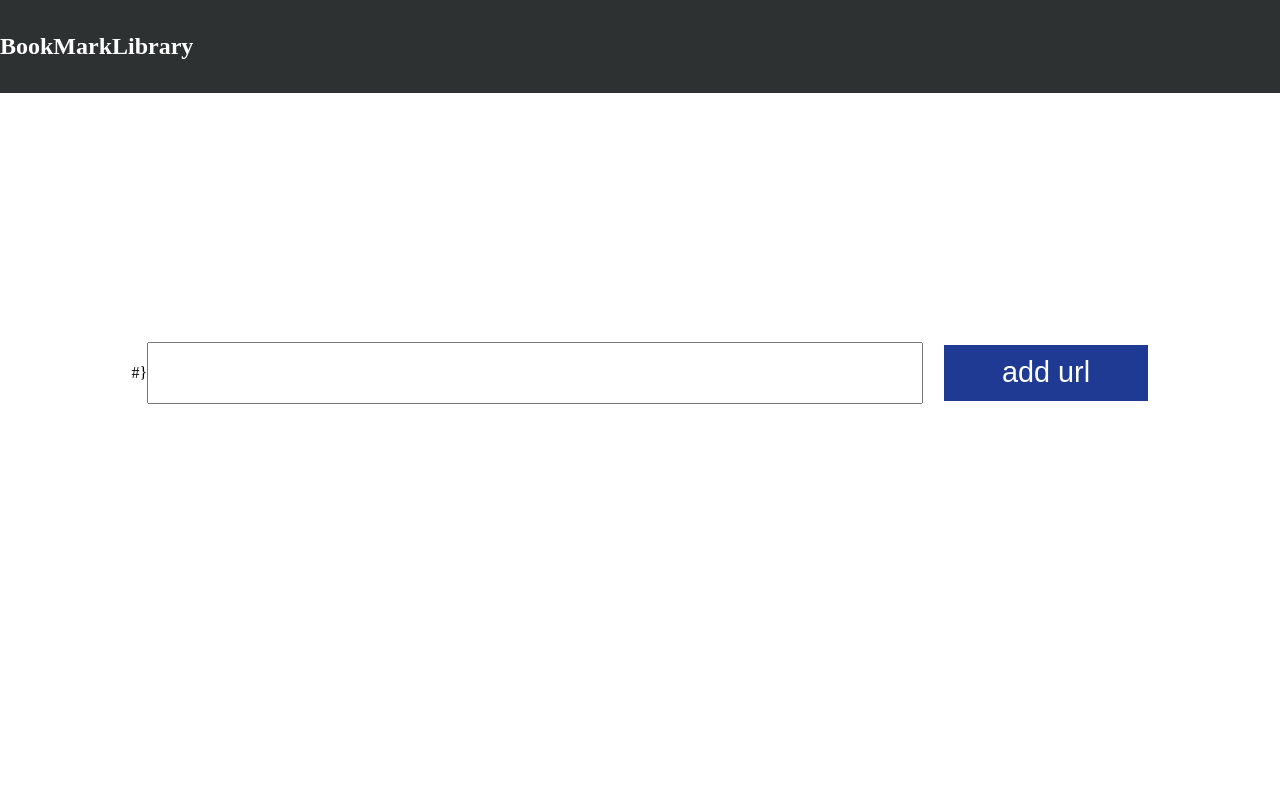
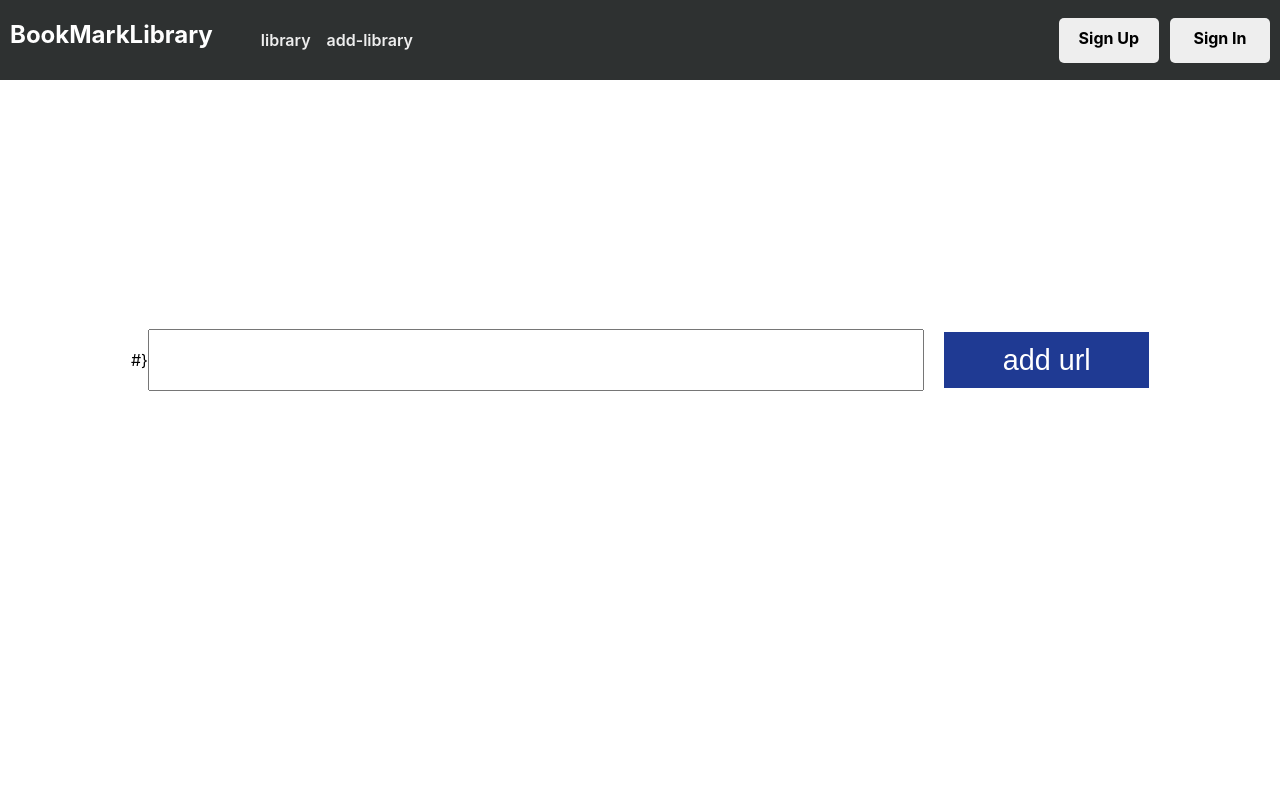
Before and after one commit to gring2/bookMarkLibrary, a Flask app: template bookMarkLibrary/templates/library/input_url.html in a window 1280 px wide. Run offline with Flask 2, Linux system fonts and the light colour scheme; the template is opened without the code that fills it, so the values that code supplies are empty; some libraries are stand-ins or nearby versions.

Commit message:
add menus on nav
Resolve

```diff
--- a/bookMarkLibrary/static/init.css
+++ b/bookMarkLibrary/static/init.css
@@ -1,3 +1,31 @@
+body nav .authenticate .logout, body nav .authenticate .login, body nav .authenticate .register {
+  color: black;
+  width: 80px;
+  height: 25px;
+  background: #eee;
+  padding: 10px;
+  text-align: center;
+  border-radius: 5px;
+  font-weight: bold;
+  text-decoration: none;
+}
+
+.link-style-none {
+  text-decoration: none;
+}
+
+.list-style-none {
+  list-style: none !important;
+}
+
+.flex {
+  display: flex !important;
+}
+
+.flex-items-center {
+  align-items: center !important;
+}
+
 html {
   height: 100vh;
   overflow: auto;
@@ -6,14 +34,41 @@
 body {
   height: 100%;
   margin: 0;
+  font-family: -apple-system, BlinkMacSystemFont, Segoe UI, Helvetica, Arial, sans-serif, Apple Color Emoji, Segoe UI Emoji, Segoe UI Symbol;
 }
 body nav {
   height: 10%;
   background-color: #2e3131;
-  padding-top: 1%;
+  display: flex;
+  justify-content: space-between;
 }
-body nav h1 {
+body nav .home-logo {
+  padding-left: 10px;
+}
+body nav .manu {
+  display: block;
+  color: #eee;
+  text-decoration: none;
+  padding-right: 8px;
+  padding-left: 8px;
+  font-weight: 600 !important;
+}
+body nav div {
+  display: flex;
+}
+body nav div h1 {
   color: #fff;
+}
+body nav .authenticate {
+  display: flex;
+  justify-content: space-between;
+  width: 16.5%;
+  min-width: 190px;
+  color: #eee;
+  padding-right: 10px;
+}
+body nav .authenticate .logout-box {
+  margin-right: 2%;
 }
 body section.content {
   height: 70%;
--- a/bookMarkLibrary/static/init.scss
+++ b/bookMarkLibrary/static/init.scss
@@ -1,3 +1,26 @@
+%navButton {
+  color: black;
+  width: 80px;
+  height: 25px;
+  background: #eee;
+  padding: 10px;
+  text-align: center;
+  border-radius: 5px;
+  font-weight: bold;
+  text-decoration: none;
+}
+.link-style-none{
+	text-decoration: none;
+}
+.list-style-none{
+  list-style: none  !important;
+}
+.flex {
+  display: flex !important;
+}
+.flex-items-center {
+    align-items: center!important;
+}
 html {
    height:100vh;
 	overflow: auto;
@@ -5,13 +28,48 @@
 body {
 	height: 100%;
   	margin: 0;
+	font-family: -apple-system,BlinkMacSystemFont,Segoe UI,Helvetica,Arial,sans-serif,Apple Color Emoji,Segoe UI Emoji,Segoe UI Symbol;
   nav{
 	height: 10%;
 	background-color: #2e3131;
-	padding-top: 1%;
-	h1{
-	  color: #fff;
+	display: flex;
+	justify-content: space-between;
+	.home-logo{
+		padding-left: 10px;
 	}
+	.manu{
+	  display: block;
+	  color: #eee;
+	  text-decoration: none;
+	  padding-right: 8px;
+	  padding-left: 8px;
+	  font-weight: 600!important;
+	}
+	div {
+	  display: flex;
+	  h1{
+		color: #fff;
+	  }
+
+	}
+	.authenticate{
+		display: flex;
+	  	justify-content: space-between;
+	    width: 16.5%;
+	  	min-width: 190px;
+	  	color: #eee;
+	  	padding-right: 10px;
+	  .logout-box{
+		  margin-right: 2%;
+
+	  }
+	 .logout,.login,.register {
+		  @extend %navButton;
+
+	  }
+
+	}
+
   }
   section.content{
 	height:70%;
--- a/bookMarkLibrary/static/library/add.css
+++ b/bookMarkLibrary/static/library/add.css
@@ -7,18 +7,6 @@
 .content div {
   width: 100%;
   height: 100%;
-}
-.content div a.block-button {
-  display: inline-block;
-  width: 20%;
-  padding: 20px 32px;
-  text-align: center;
-  line-height: 24px;
-  background-color: #2ebc4f;
-  color: #fff;
-  text-decoration: none;
-  margin-right: 1%;
-  margin-left: 1%;
 }
 
 .content > .add-url-box {
--- a/bookMarkLibrary/static/library/urls.scss
+++ b/bookMarkLibrary/static/library/urls.scss
@@ -1,6 +1,6 @@
 @import "../index";
 
-ul{
+.content > ul{
   display: flex;
   align-items: center;
   justify-content: flex-start;
--- a/bookMarkLibrary/templates/base.html
+++ b/bookMarkLibrary/templates/base.html
@@ -8,7 +8,45 @@
 </head>
 <body>
 <nav>
-    <h1>BookMarkLibrary</h1>
+    <div>
+        <div class="home-logo">
+            <a  class="link-style-none" href="{{ url_for('home')}}"><h1>BookMarkLibrary</h1></a>
+
+        </div>
+        <div>
+            <ul class="list-style-none flex flex-items-center">
+                <li><a class="manu" href="{{ url_for('library.urls') }}">library</a></li>
+                <li><a class="manu" href="{{ url_for('library.input_url') }}">add-library</a></li>
+
+            </ul>
+        </div>
+
+    </div>
+
+
+    <div class="authenticate flex-items-center">
+        {% if current_user.is_authenticated %}
+
+        <div>
+            <p>
+               Hi!<br/> {{ current_user.email }}
+            </p>
+
+        </div>
+        <div class="logout-box">
+                <a class="logout" href="{{ url_for_security('logout') }}">Log out</a>
+        </div>
+        {% else %}
+            <div>
+                    <a class="register" href="{{ url_for_security('register') }}">Sign Up</a>
+
+            </div>
+            <div>
+                    <a class="login" href="{{ url_for_security('login') }}">Sign In</a>
+
+            </div>
+        </div>
+    {% endif %}
 </nav>
 <section class="content">
     {% block content %}{% endblock %}
--- a/bookMarkLibrary/templates/index.html
+++ b/bookMarkLibrary/templates/index.html
@@ -6,7 +6,5 @@
 {% endblock %}
 {% block content %}
 <div>
-    <a class="block-button" href="">SignUp</a>
-    <a class="block-button" href="">SignIn</a>
 </div>
 {% endblock %}
```
Also changed, not shown: bookMarkLibrary/static/index.scss (+0 -12 lines), bookMarkLibrary/static/library/urls.css (+2 -14 lines), 3 other files.
